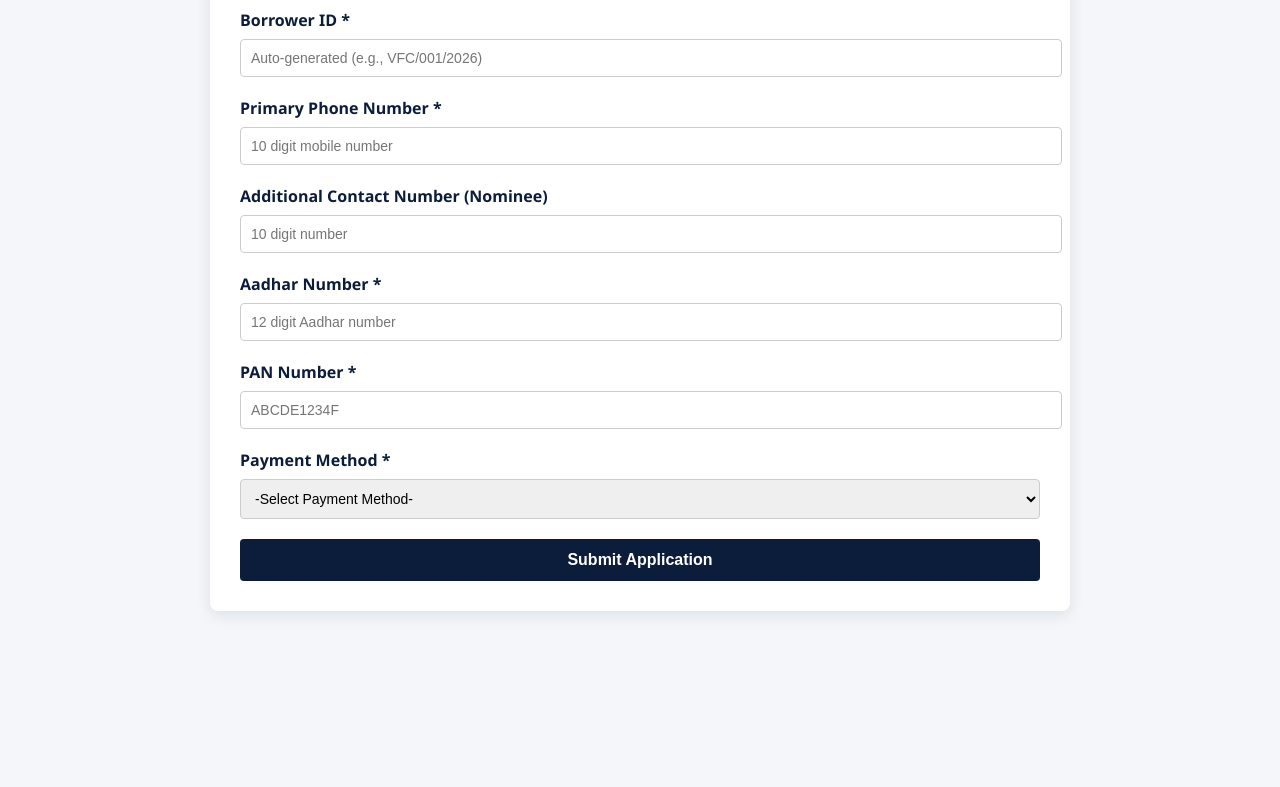
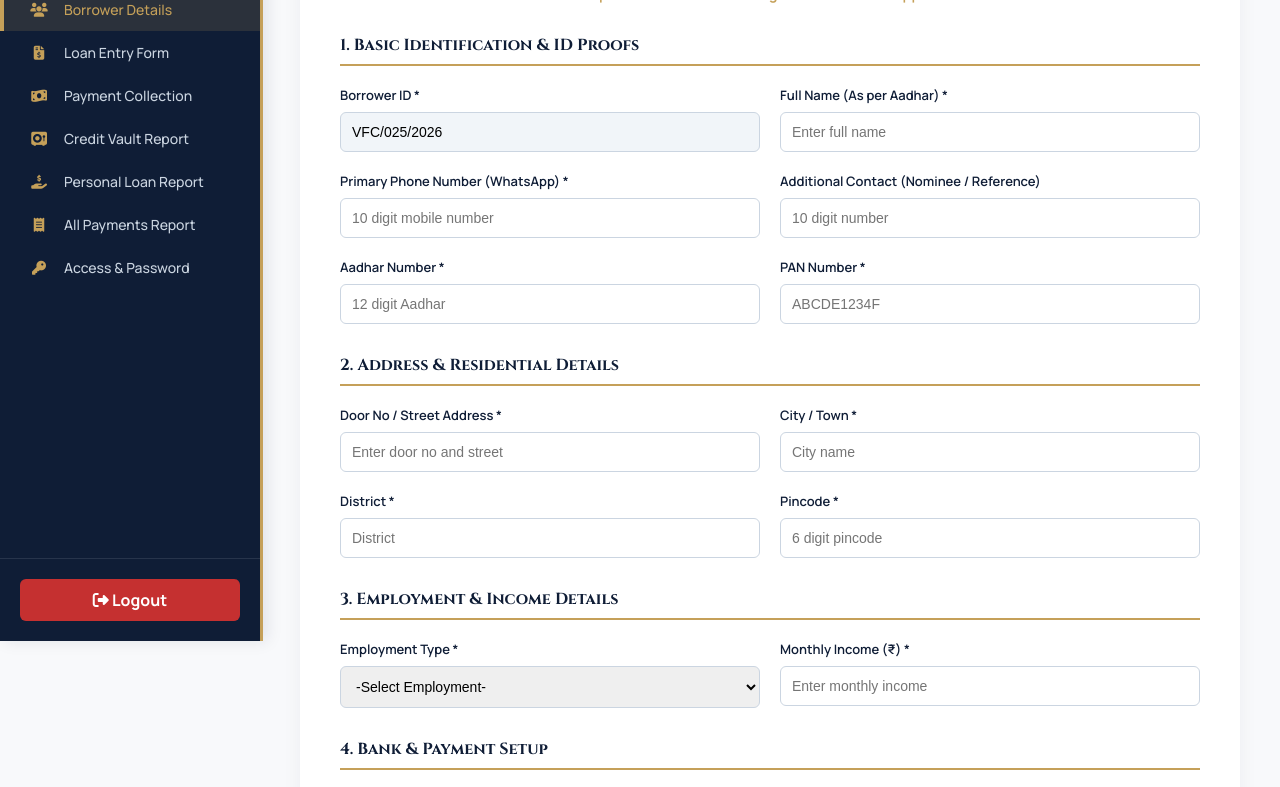
Before and after one commit to Velfincorp/Velfincorp-website, a plain HTML site: page borrowers-details.html in a window 1280 px wide. Shown: the part 159-946 px from the top of the page. Before the commit the page ends 800 px from the top, so only its background shows below. Drawn offline with Linux system fonts and the light colour scheme.

Commit message:
Update borrowers-details.html

```diff
--- a/borrowers-details.html
+++ b/borrowers-details.html
@@ -3,159 +3,361 @@
 <head>
     <meta charset="UTF-8">
     <meta name="viewport" content="width=device-width, initial-scale=1.0">
-    <title>Vel Fin Corp - Borrower Registration & Loan Application</title>
+    <title>Vel Fin Corp - Comprehensive Borrower Registration</title>
+    <link href="https://fonts.googleapis.com/css2?family=Cinzel:wght@600;700&family=Manrope:wght@400;500;600;700&display=swap" rel="stylesheet">
+    <link rel="stylesheet" href="https://cdnjs.cloudflare.com/ajax/libs/font-awesome/6.4.0/css/all.min.css">
     <style>
         :root {
-            --primary-navy: #0B1D3A;
-            --accent-gold: #C5A059;
-            --accent-red: #D9534F;
-            --bg-light: #F4F6F9;
-            --text-dark: #333333;
+            --navy: #0F1D36;
+            --gold: #C5A059;
+            --bg-color: #F8F9FB;
+            --text-main: #2D3748;
+            --white: #FFFFFF;
+            --danger: #C53030;
         }
         body {
-            font-family: 'Segoe UI', Tahoma, Geneva, Verdana, sans-serif;
-            background-color: var(--bg-light);
-            color: var(--text-dark);
+            font-family: 'Manrope', Arial, sans-serif;
+            background-color: var(--bg-color);
+            color: var(--text-main);
             margin: 0;
+            display: flex;
+            min-height: 100vh;
+        }
+
+        /* Left Sidebar Menu */
+        .sidebar {
+            width: 260px;
+            background-color: var(--navy);
+            color: var(--white);
+            display: flex;
+            flex-direction: column;
+            border-right: 3px solid var(--gold);
+            position: fixed;
+            height: 100vh;
+            box-shadow: 4px 0 15px rgba(15, 29, 54, 0.1);
+        }
+        .sidebar-brand {
             padding: 20px;
+            display: flex;
+            align-items: center;
+            gap: 12px;
+            border-bottom: 1px solid rgba(255, 255, 255, 0.1);
+            background: rgba(0,0,0,0.1);
+        }
+        .sidebar-logo {
+            height: 40px;
+            width: 40px;
+            object-fit: cover;
+            border-radius: 50%;
+            border: 2px solid var(--gold);
+            background: var(--white);
+            padding: 2px;
+        }
+        .sidebar-title {
+            font-family: 'Cinzel', serif;
+            font-size: 16px;
+            font-weight: bold;
+            color: var(--gold);
+            letter-spacing: 1px;
+        }
+        .sidebar-menu {
+            list-style: none;
+            padding: 15px 0;
+            margin: 0;
+            flex: 1;
+            overflow-y: auto;
+        }
+        .sidebar-menu li a {
+            display: flex;
+            align-items: center;
+            gap: 15px;
+            padding: 12px 25px;
+            color: #cbd5e1;
+            text-decoration: none;
+            font-size: 14px;
+            font-weight: 500;
+            transition: 0.3s;
+            border-left: 4px solid transparent;
+        }
+        .sidebar-menu li a:hover, .sidebar-menu li a.active {
+            background-color: rgba(197, 160, 89, 0.15);
+            color: var(--gold);
+            border-left-color: var(--gold);
+        }
+        .sidebar-menu li a i {
+            width: 20px;
+            text-align: center;
+            color: var(--gold);
+        }
+        .sidebar-footer {
+            padding: 20px;
+            border-top: 1px solid rgba(255, 255, 255, 0.1);
+            text-align: center;
+        }
+        .btn-logout {
+            background-color: var(--danger);
+            color: white;
+            border: none;
+            padding: 10px;
+            width: 100%;
+            border-radius: 6px;
+            font-weight: bold;
+            cursor: pointer;
+            text-decoration: none;
+            display: block;
+            text-align: center;
+            box-sizing: border-box;
+        }
+
+        /* Main Content Area */
+        .main-content {
+            margin-left: 260px;
+            flex: 1;
+            padding: 40px;
+            box-sizing: border-box;
         }
         .container {
-            max-width: 800px;
+            max-width: 900px;
             margin: 0 auto;
-            background: #ffffff;
-            padding: 30px;
+            background: var(--white);
+            padding: 40px;
             border-radius: 8px;
-            box-shadow: 0 4px 15px rgba(11, 29, 58, 0.1);
-            border-top: 5px solid var(--primary-navy);
+            box-shadow: 0 4px 20px rgba(15, 29, 54, 0.05);
+            border-top: 5px solid var(--navy);
         }
         h2 {
+            font-family: 'Cinzel', serif;
             text-align: center;
-            color: var(--primary-navy);
-            margin-bottom: 25px;
+            color: var(--navy);
+            margin-bottom: 5px;
+        }
+        .subtitle {
+            text-align: center;
+            color: var(--gold);
+            font-weight: 600;
+            margin-bottom: 30px;
+            font-size: 15px;
+        }
+        .section-heading {
+            font-family: 'Cinzel', serif;
+            color: var(--navy);
+            font-size: 16px;
+            border-bottom: 2px solid var(--gold);
+            padding-bottom: 8px;
+            margin: 30px 0 20px 0;
+            font-weight: bold;
+        }
+        .form-row {
+            display: flex;
+            gap: 20px;
+            margin-bottom: 20px;
+            flex-wrap: wrap;
         }
         .form-group {
-            margin-bottom: 20px;
+            flex: 1;
+            min-width: 250px;
         }
         label {
             display: block;
             margin-bottom: 8px;
             font-weight: 600;
-            color: var(--primary-navy);
+            color: var(--navy);
+            font-size: 13px;
         }
         input, select, textarea {
             width: 100%;
-            padding: 10px;
-            border: 1px solid #ccc;
-            border-radius: 4px;
+            padding: 11px;
+            border: 1px solid #cbd5e1;
+            border-radius: 6px;
             font-size: 14px;
+            box-sizing: border-box;
         }
-        input:focus, select:focus {
-            border-color: var(--accent-gold);
+        input:focus, select:focus, textarea:focus {
+            border-color: var(--gold);
             outline: none;
+            box-shadow: 0 0 0 3px rgba(197, 160, 89, 0.15);
         }
         .btn-submit {
-            background-color: var(--primary-navy);
+            background-color: var(--navy);
             color: white;
-            padding: 12px 20px;
+            padding: 14px 20px;
             border: none;
-            border-radius: 4px;
+            border-radius: 6px;
             cursor: pointer;
             width: 100%;
             font-size: 16px;
             font-weight: bold;
+            margin-top: 30px;
+            transition: 0.3s;
         }
         .btn-submit:hover {
-            background-color: var(--accent-gold);
-            color: var(--primary-navy);
+            background-color: var(--gold);
+            color: var(--navy);
         }
-        .hidden {
-            display: none;
-        }
+        .hidden { display: none; }
     </style>
 </head>
 <body>
 
+    <!-- Left Sidebar Navigation Menu -->
+    <div class="sidebar">
+        <div class="sidebar-brand">
+            <img src="velfincorp-logo.jpeg" alt="Logo" class="sidebar-logo">
+            <div class="sidebar-title">VEL FIN CORP</div>
+        </div>
+        <ul class="sidebar-menu">
+            <li><a href="dashboard.html"><i class="fas fa-home"></i> Main Dashboard</a></li>
+            <li><a href="borrowers-details.html" class="active"><i class="fas fa-users"></i> Borrower Details</a></li>
+            <li><a href="creditvault.html"><i class="fas fa-file-invoice-dollar"></i> Loan Entry Form</a></li>
+            <li><a href="payments.html"><i class="fas fa-money-bill-wave"></i> Payment Collection</a></li>
+            <li><a href="creditvault-report.html"><i class="fas fa-vault"></i> Credit Vault Report</a></li>
+            <li><a href="personalloan-report.html"><i class="fas fa-hand-holding-usd"></i> Personal Loan Report</a></li>
+            <li><a href="allpayments-report.html"><i class="fas fa-receipt"></i> All Payments Report</a></li>
+            <li><a href="login.html"><i class="fas fa-key"></i> Access & Password</a></li>
+        </ul>
+        <div class="sidebar-footer">
+            <a href="index.html" class="btn-logout"><i class="fas fa-sign-out-alt"></i> Logout</a>
+        </div>
+    </div>
+
+    <!-- Main Content -->
+    <div class="main-content">
         <div class="container">
             <h2>VEL FIN CORP</h2>
-    <h3 style="text-align: center; color: var(--accent-gold); margin-top: -15px; margin-bottom: 25px;">Borrower Registration & Loan Application</h3>
+            <div class="subtitle">Comprehensive Borrower Registration & Loan Application</div>
 
-    <form id="borrowerForm" onsubmit="return validateForm(event)">
+            <form id="comprehensiveBorrowerForm" onsubmit="return saveBorrowerData(event)">
 
-        <div class="form-group hidden" id="serialNoGroup">
-            <label>Serial No</label>
-            <input type="text" id="Serial_No" readonly>
+                <div class="section-heading">1. Basic Identification & ID Proofs</div>
+                <div class="form-row">
+                    <div class="form-group">
+                        <label>Borrower ID *</label>
+                        <input type="text" id="Borrower_ID" value="VFC/025/2026" readonly style="background-color: #f1f5f9;">
+                    </div>
+                    <div class="form-group">
+                        <label>Full Name (As per Aadhar) *</label>
+                        <input type="text" id="Full_Name" placeholder="Enter full name" required>
+                    </div>
                 </div>
 
+                <div class="form-row">
                     <div class="form-group">
-            <label>Borrower ID *</label>
-            <input type="text" id="Borrower_ID" readonly placeholder="Auto-generated (e.g., VFC/001/2026)">
+                        <label>Primary Phone Number (WhatsApp) *</label>
+                        <input type="text" id="Phone_Number" maxlength="10" placeholder="10 digit mobile number" required>
+                    </div>
+                    <div class="form-group">
+                        <label>Additional Contact (Nominee / Reference)</label>
+                        <input type="text" id="Nominee_Contact" maxlength="10" placeholder="10 digit number">
+                    </div>
                 </div>
 
+                <div class="form-row">
                     <div class="form-group">
-            <label>Primary Phone Number *</label>
-            <input type="text" id="Phone_Number" maxlength="10" placeholder="10 digit mobile number" required>
+                        <label>Aadhar Number *</label>
+                        <input type="text" id="Aadhar_Number" placeholder="12 digit Aadhar" maxlength="14" required>
+                    </div>
+                    <div class="form-group">
+                        <label>PAN Number *</label>
+                        <input type="text" id="PAN_Number" placeholder="ABCDE1234F" maxlength="10" required>
+                    </div>
                 </div>
 
+                <div class="section-heading">2. Address & Residential Details</div>
+                <div class="form-row">
                     <div class="form-group">
-            <label>Additional Contact Number (Nominee)</label>
-            <input type="text" id="Nominee_Contact_Number" maxlength="10" placeholder="10 digit number">
+                        <label>Door No / Street Address *</label>
+                        <input type="text" id="Street_Address" placeholder="Enter door no and street" required>
+                    </div>
+                    <div class="form-group">
+                        <label>City / Town *</label>
+                        <input type="text" id="City" placeholder="City name" required>
+                    </div>
+                </div>
+                <div class="form-row">
+                    <div class="form-group">
+                        <label>District *</label>
+                        <input type="text" id="District" placeholder="District" required>
+                    </div>
+                    <div class="form-group">
+                        <label>Pincode *</label>
+                        <input type="text" id="Pincode" maxlength="6" placeholder="6 digit pincode" required>
+                    </div>
                 </div>
 
+                <div class="section-heading">3. Employment & Income Details</div>
+                <div class="form-row">
                     <div class="form-group">
-            <label>Aadhar Number *</label>
-            <input type="text" id="Aadhar_Number" placeholder="12 digit Aadhar number" maxlength="14" required>
+                        <label>Employment Type *</label>
+                        <select id="Employment_Type" required>
+                            <option value="">-Select Employment-</option>
+                            <option value="Salaried">Salaried Employee</option>
+                            <option value="Business">Business Owner / Proprietor</option>
+                            <option value="Self-Employed">Self-Employed / Freelancer</option>
+                            <option value="Daily Wages">Daily Wages / Others</option>
+                        </select>
+                    </div>
+                    <div class="form-group">
+                        <label>Monthly Income (₹) *</label>
+                        <input type="number" id="Monthly_Income" placeholder="Enter monthly income" required>
+                    </div>
                 </div>
 
-        <div class="form-group">
-            <label>PAN Number *</label>
-            <input type="text" id="PAN_NUMBER" placeholder="ABCDE1234F" maxlength="10" required>
-        </div>
-
+                <div class="section-heading">4. Bank & Payment Setup</div>
+                <div class="form-row">
                     <div class="form-group">
                         <label>Payment Method *</label>
                         <select id="Payment_Method" onchange="handlePaymentMethod()" required>
                             <option value="">-Select Payment Method-</option>
-                <option value="UPI">UPI</option>
-                <option value="e - NACH">e - NACH</option>
+                            <option value="UPI">UPI (Google Pay / PhonePe / Paytm)</option>
+                            <option value="e - NACH">e - NACH (Bank Auto Debit)</option>
                         </select>
+                    </div>
                 </div>
 
                 <!-- UPI Fields -->
-        <div class="form-group hidden" id="upiGroup">
+                <div class="form-row hidden" id="upiGroup">
+                    <div class="form-group">
                         <label>UPI ID *</label>
                         <input type="text" id="UPI_ID" placeholder="username@upi">
                     </div>
+                </div>
 
-        <!-- Bank Fields for e-NACH -->
+                <!-- Bank Fields -->
                 <div id="bankFields" class="hidden">
+                    <div class="form-row">
                         <div class="form-group">
                             <label>Bank Name *</label>
-                <input type="text" id="Bank_Name">
+                            <input type="text" id="Bank_Name" placeholder="Bank Name">
                         </div>
                         <div class="form-group">
                             <label>Account Holder Name *</label>
-                <input type="text" id="Account_Holder_Name">
+                            <input type="text" id="Account_Holder_Name" placeholder="As in bank passbook">
+                        </div>
+                    </div>
+                    <div class="form-row">
+                        <div class="form-group">
+                            <label>Bank Account Number *</label>
+                            <input type="password" id="Bank_Account_Number" placeholder="Account Number">
                         </div>
                         <div class="form-group">
-                <label>Bank Account Number *</label>
-                <input type="password" id="Bank_Account_Number">
+                            <label>Confirm Account Number *</label>
+                            <input type="text" id="Confirm_Account_Number" placeholder="Re-enter Account Number">
                         </div>
-            <div class="form-group">
-                <label>Confirm Bank Account Number *</label>
-                <input type="text" id="Confirm_Bank_Account_Number">
                     </div>
+                    <div class="form-row">
                         <div class="form-group">
                             <label>IFSC Code *</label>
-                <input type="text" id="IFSC_CODE" maxlength="11" placeholder="11 character IFSC">
+                            <input type="text" id="IFSC_Code" maxlength="11" placeholder="11 character IFSC">
+                        </div>
                     </div>
                 </div>
 
-        <button type="submit" class="btn-submit">Submit Application</button>
+                <button type="submit" class="btn-submit">Save Borrower & Submit Application</button>
             </form>
+        </div>
     </div>
 
     <script>
-    // Payment Method Toggle Logic
         function handlePaymentMethod() {
             const method = document.getElementById('Payment_Method').value;
             const upiGroup = document.getElementById('upiGroup');
@@ -173,94 +375,22 @@
             }
         }
 
-    // Auto-format PAN to Uppercase
-    document.getElementById('PAN_NUMBER').addEventListener('input', function() {
+        // Auto uppercase PAN
+        document.getElementById('PAN_Number').addEventListener('input', function() {
             this.value = this.value.toUpperCase();
         });
 
-    // Auto-format Aadhar with spaces
-    document.getElementById('Aadhar_Number').addEventListener('input', function() {
-        let num = this.value.replace(/\D/g, '');
-        if (num.length > 12) num = num.slice(0, 12);
-        if (num.length > 8) {
-            this.value = num.slice(0, 4) + ' ' + num.slice(4, 8) + ' ' + num.slice(8, 12);
-        } else if (num.length > 4) {
-            this.value = num.slice(0, 4) + ' ' + num.slice(4);
-        } else {
-            this.value = num;
-        }
-    });
-
-    // Main Validation Function
-    function validateForm(event) {
-        // 1. Phone Number Validation
+        function saveBorrowerData(event) {
+            event.preventDefault();
             const phone = document.getElementById('Phone_Number').value.trim();
-        if (phone.length !== 10 || isNaN(phone)) {
-            alert("Please enter a valid 10-digit primary phone number.");
-            event.preventDefault();
+            if(phone.length !== 10) {
+                alert("Please enter a valid 10-digit phone number.");
                 return false;
             }
-
-        // 2. Nominee Phone Validation
-        const nomineePhone = document.getElementById('Nominee_Contact_Number').value.trim();
-        if (nomineePhone !== "") {
-            if (nomineePhone.length !== 10 || isNaN(nomineePhone)) {
-                alert("Please enter a valid 10-digit additional contact number.");
-                event.preventDefault();
-                return false;
-            }
-            if (nomineePhone === phone) {
-                alert("Additional Contact Number-ல் வேறு ஒரு புதிய எண்ண을 உள்ளிடவும். (Phone Number அல்லது WhatsApp Number-ஐ மீண்டும் கொடுக்கக் கூடாது)");
-                event.preventDefault();
-                return false;
-            }
-        }
-
-        // 3. Aadhar Validation
-        const aadhar = document.getElementById('Aadhar_Number').value.replace(/\s/g, '');
-        if (aadhar.length !== 12) {
-            alert("தவறு! ஆதார் எண் சரியாக 12 இலக்கங்கள் இருக்க வேண்டும்.");
-            event.preventDefault();
-            return false;
-        }
-
-        // 4. Payment Method Specific Validations
-        const method = document.getElementById('Payment_Method').value;
-        if (method === 'UPI') {
-            const upiId = document.getElementById('UPI_ID').value.trim();
-            if (upiId === "") {
-                alert("தயவுசெய்து கஸ்டமரின் UPI ID-ஐ உள்ளிடவும்!");
-                event.preventDefault();
-                return false;
-            }
-        } else if (method === 'e - NACH') {
-            const bankName = document.getElementById('Bank_Name').value.trim();
-            const holder = document.getElementById('Account_Holder_Name').value.trim();
-            const accNum = document.getElementById('Bank_Account_Number').value.trim();
-            const confirmAcc = document.getElementById('Confirm_Bank_Account_Number').value.trim();
-            const ifsc = document.getElementById('IFSC_CODE').value.trim();
-
-            if (!bankName || !holder || !accNum || !confirmAcc || !ifsc) {
-                alert("தயவுசெய்து அனைத்து பேங்க் விவரங்களையும் முழுமையாக நிரப்பவும்!");
-                event.preventDefault();
-                return false;
-            }
-            if (accNum !== confirmAcc) {
-                alert("வங்கிக் கணக்கு எண்கள் இரண்டும் ஒன்றாக இல்லை!");
-                event.preventDefault();
-                return false;
-            }
-            if (ifsc.length !== 11) {
-                alert("தவறான IFSC கோடு! 11 இலக்கமாக இருக்க வேண்டும்.");
-                event.preventDefault();
-                return false;
-            }
-        }
-
-        alert("Application validated successfully! Ready for submission.");
+            alert("Borrower details successfully saved to LocalStorage database!");
+            document.getElementById('comprehensiveBorrowerForm').reset();
             return true;
         }
     </script>
-
 </body>
 </html>
```
Lines whose indentation alone changed are shown as unchanged.
